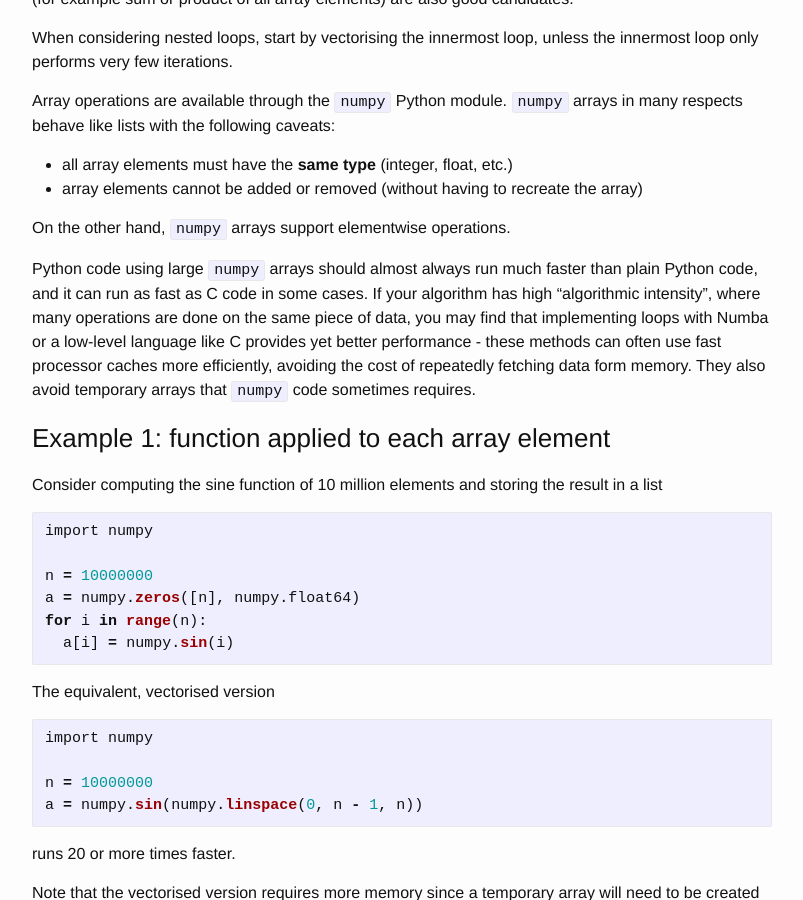
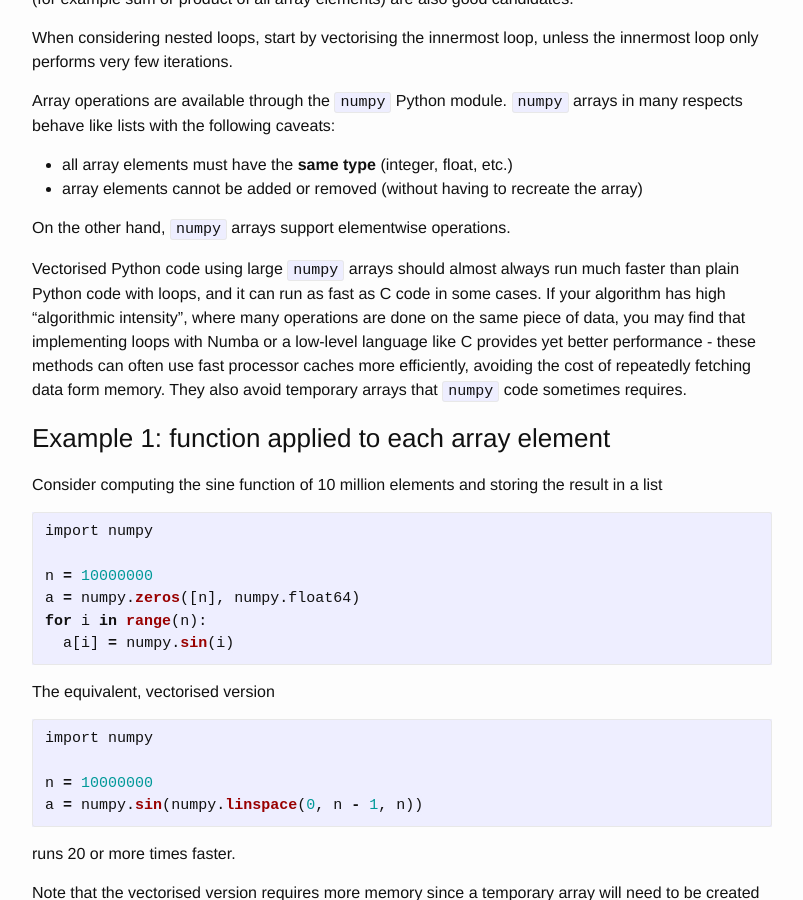
Before and after one commit to nesi/perf-training, a Jekyll site: the page built from _lessons/python-scatter/02-vectorising.md, in a window 1280 px wide and 900 px high, scrolled down 1443 px. Shown: the whole window, without its empty margins (238-1041 px from the left). Built offline with Jekyll 4.4.1, drawn with Linux system fonts in a browser that asks for light colours.

Commit message:
Update 02-vectorising.md

```diff
--- a/_lessons/python-scatter/02-vectorising.md
+++ b/_lessons/python-scatter/02-vectorising.md
@@ -44,7 +44,7 @@ Array operations are available through the `numpy` Python module. `numpy` arrays
 
 On the other hand, `numpy` arrays support elementwise operations.
 
-Python code using large `numpy` arrays should almost always run much faster than plain Python code, and it can run as fast as C code in some cases. If your algorithm has high "algorithmic intensity", where many operations are done on the same piece of data, you may find that implementing loops with Numba or a low-level language like C provides yet better performance - these methods can often use fast processor caches more efficiently, avoiding the cost of repeatedly fetching data form memory. They also avoid temporary arrays that `numpy` code sometimes requires.
+Vectorised Python code using large `numpy` arrays should almost always run much faster than plain Python code with loops, and it can run as fast as C code in some cases. If your algorithm has high "algorithmic intensity", where many operations are done on the same piece of data, you may find that implementing loops with Numba or a low-level language like C provides yet better performance - these methods can often use fast processor caches more efficiently, avoiding the cost of repeatedly fetching data form memory. They also avoid temporary arrays that `numpy` code sometimes requires.
 
 ### Example 1: function applied to each array element
 
```
